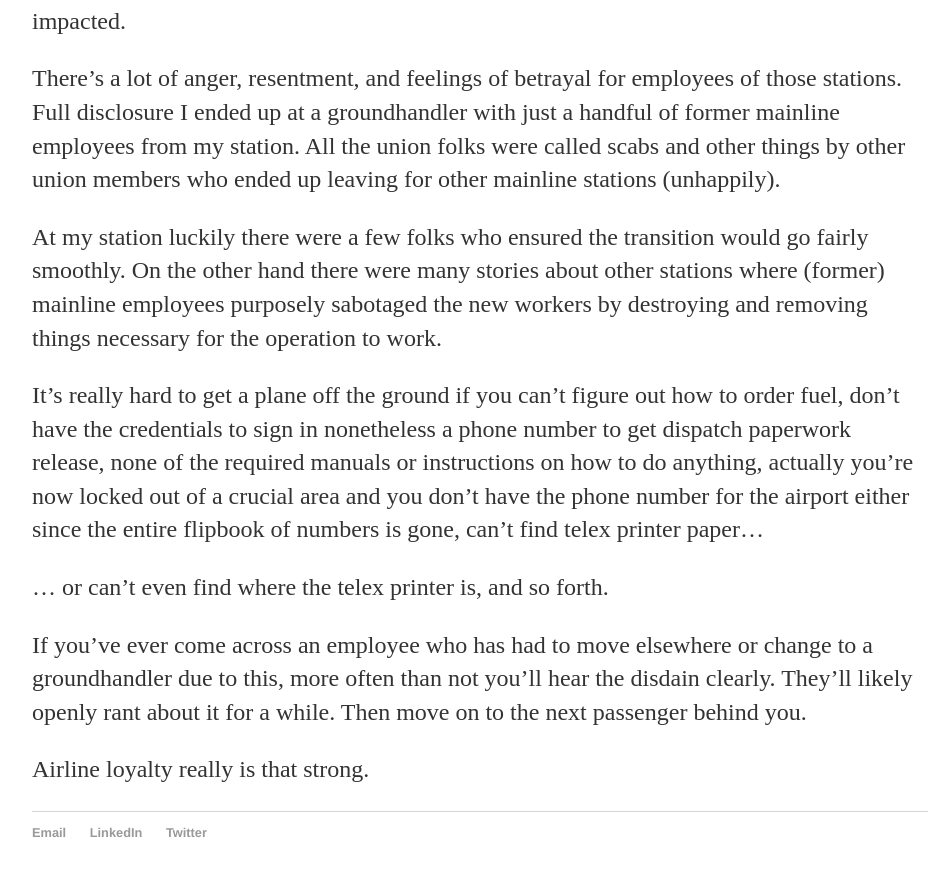
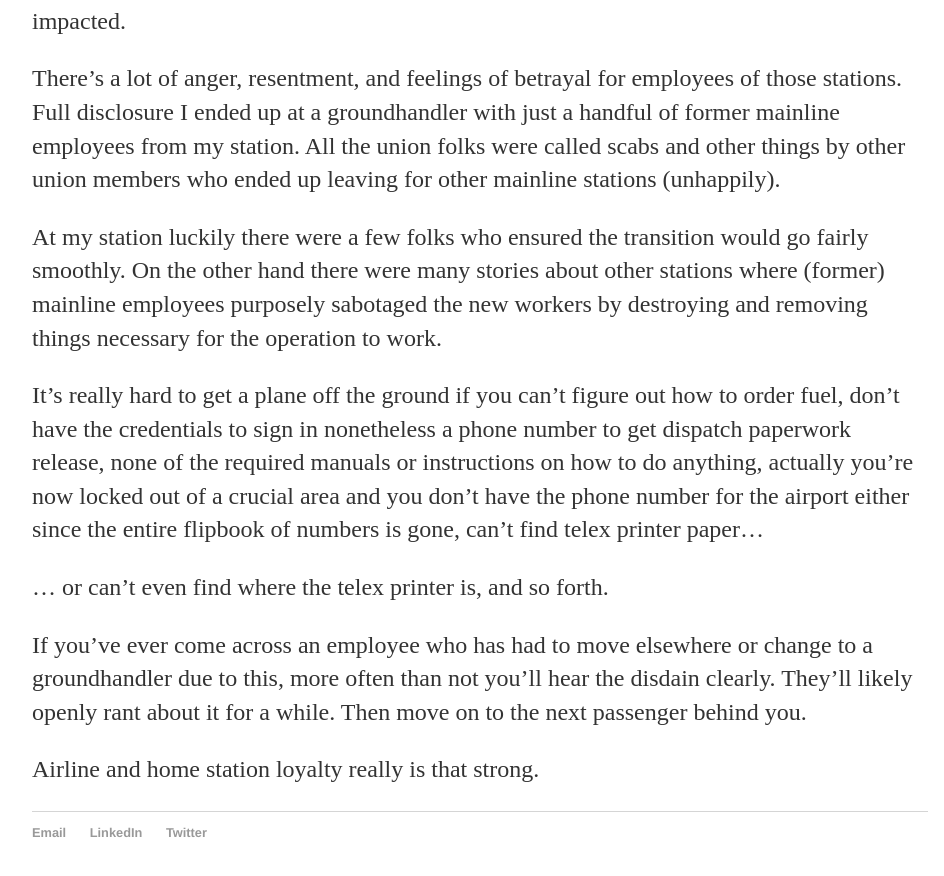
Before and after one commit to Avizc/avizc.github.io, a Jekyll site: the page built from _posts/2017-07-08-play-date-at-airlines-part-3.md, in a window 1280 px wide and 900 px high, scrolled down 5539 px. Shown: the top 876 px of the window, without its empty margins (160-1104 px from the left). Built offline with Jekyll 4.4.1, drawn with Linux system fonts in a browser that asks for light colours.

Commit message:
Added home station to the end, accidentally left it out

```diff
--- a/_posts/2017-07-08-play-date-at-airlines-part-3.md
+++ b/_posts/2017-07-08-play-date-at-airlines-part-3.md
@@ -100,4 +100,4 @@ It’s really hard to get a plane off the ground if you can’t figure out how t
 
 If you’ve ever come across an employee who has had to move elsewhere or change to a groundhandler due to this, more often than not you’ll hear the disdain clearly. They’ll likely openly rant about it for a while. Then move on to the next passenger behind you.
 
-Airline loyalty really is that strong.
+Airline and home station loyalty really is that strong.
```
